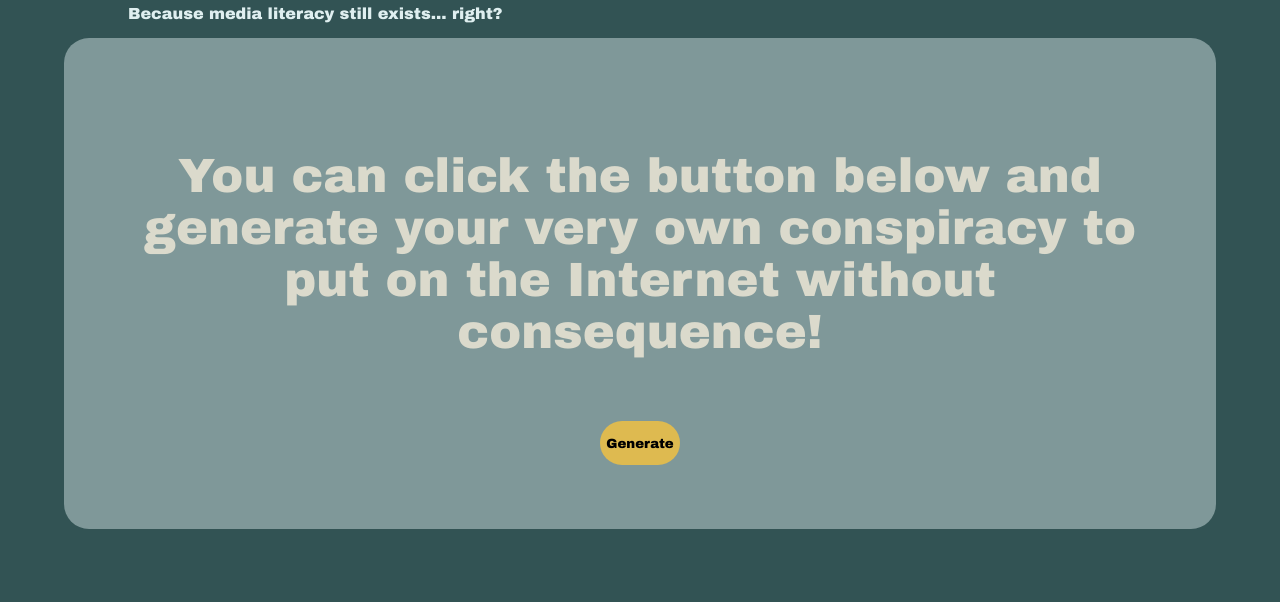
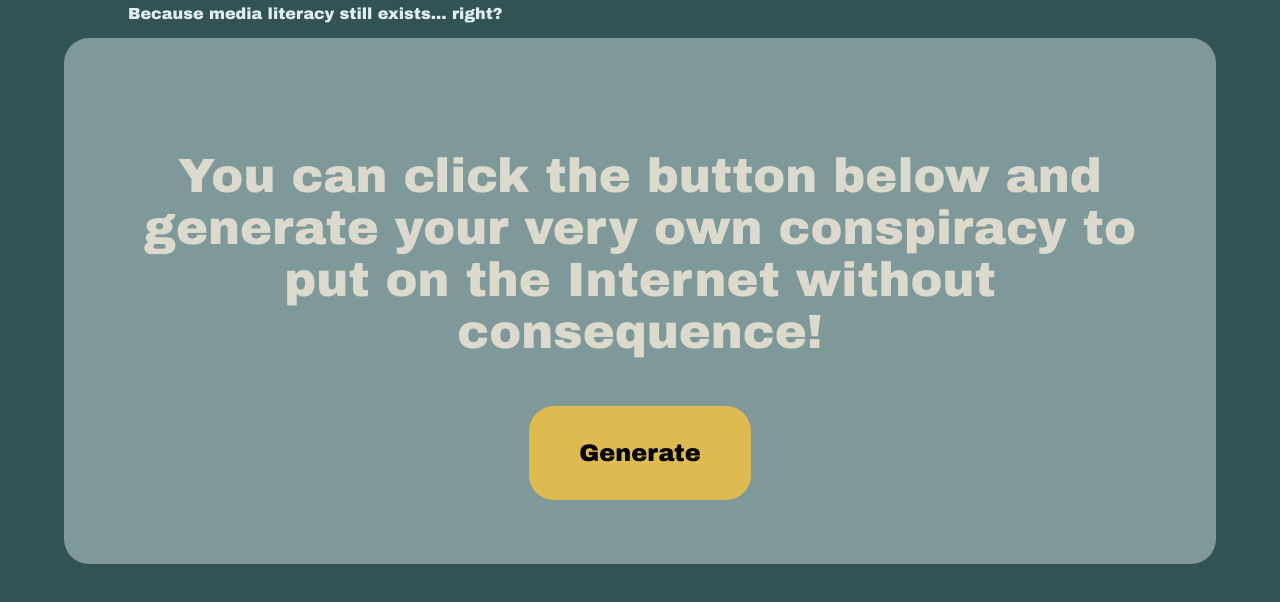
Before and after one commit to matthewkouveliotes/Conspiracy-Theory-Generator, a plain HTML site: page index.html in a window 1280 px wide. Shown: the part 144-746 px from the top of the page. Drawn offline with Linux system fonts and the light colour scheme.

Commit message:
button size changes

```diff
--- a/index.html
+++ b/index.html
@@ -16,7 +16,7 @@
 <p id="desc">Because media literacy still exists... right?</p>
 <div id="display">
     <p id="content">You can click the button below and generate your very own conspiracy to put on the Internet without consequence!</p>
-    <button id="generate" onclick="createConspiracy()"><p>Generate</p></button>
+    <button id="generate" onclick="createConspiracy()"><p id="pp">Generate</p></button>
 </div>
 </body>
 </html>
--- a/style.css
+++ b/style.css
@@ -39,10 +39,10 @@ body #home {
     border-style: none;
     cursor: pointer;
     font-family: "Archivo Black", sans-serif;
+    padding: 10px 50px;
+    font-size: 50%;
 }
-#generate p {
-    padding: 5px, 15px;
-}
+
 #generate:hover {
     background-color: #877231;
 }
```
